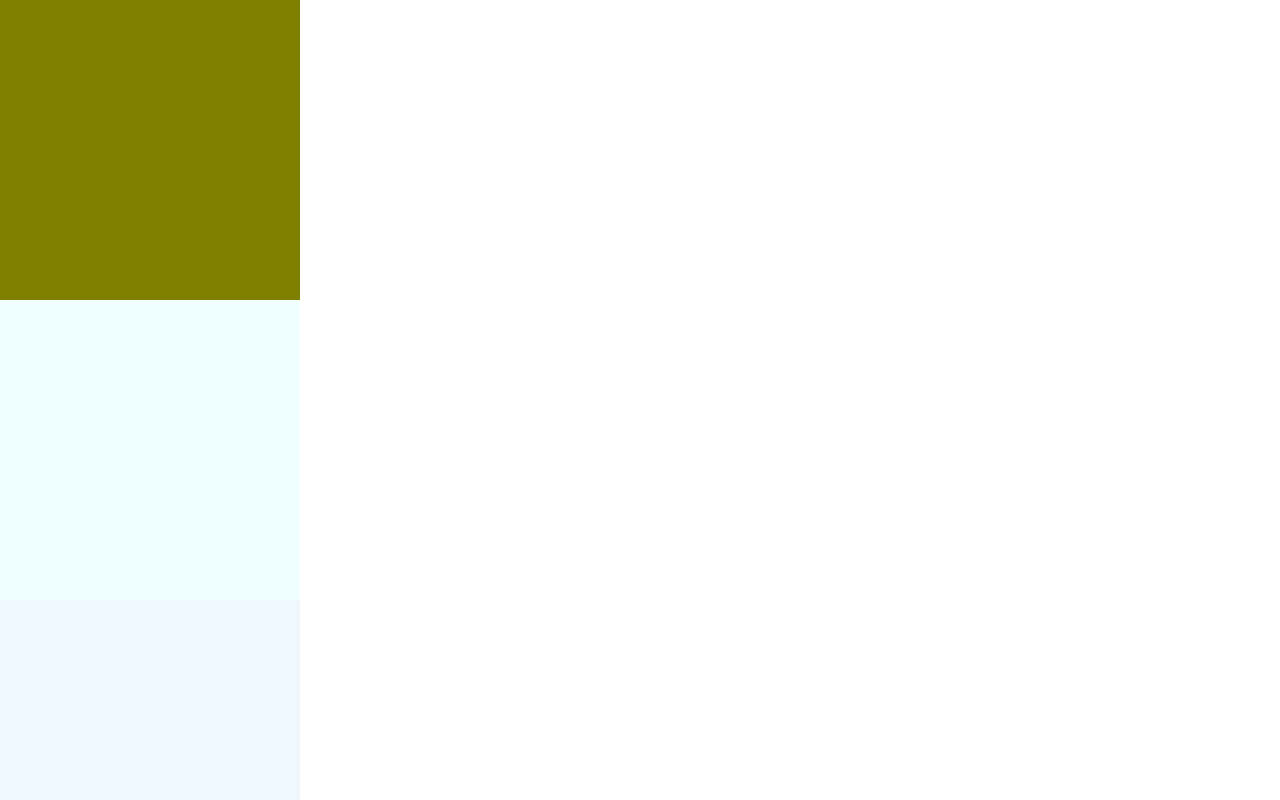
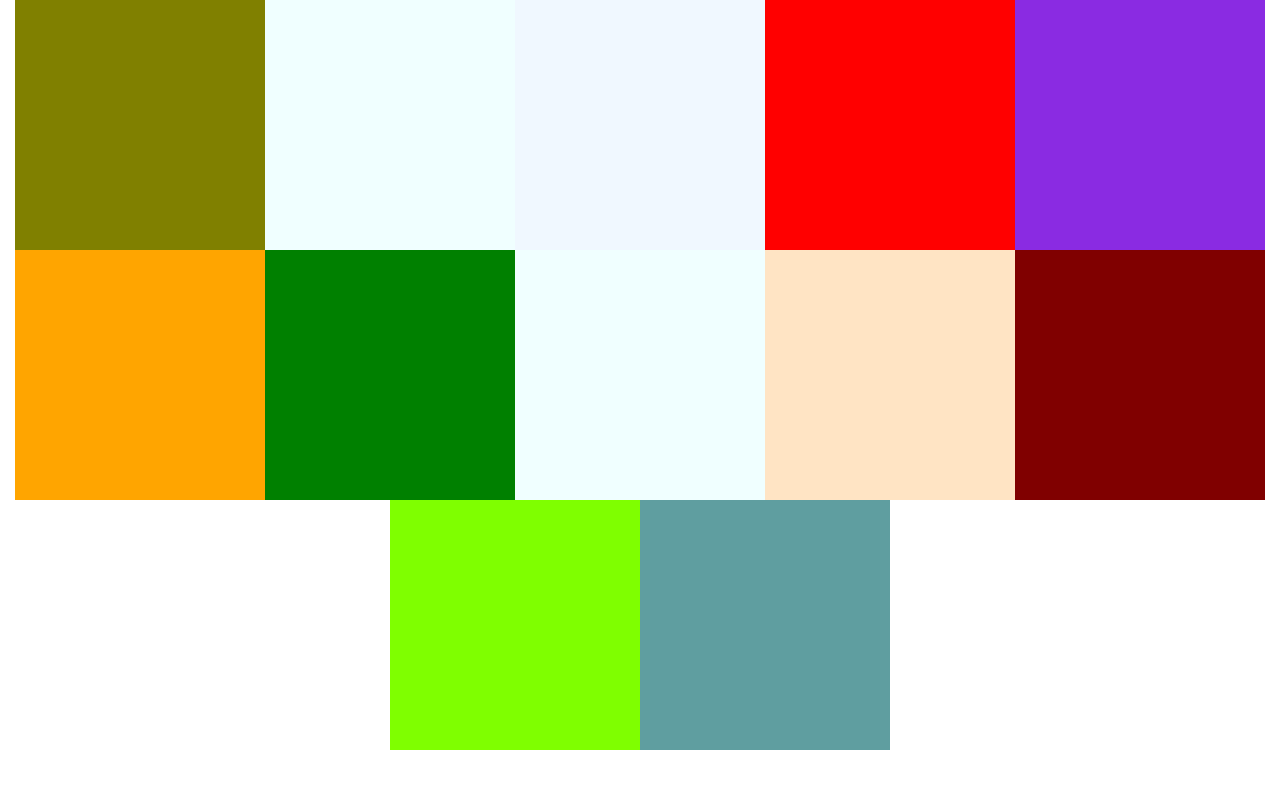
Before and after one commit to Salv4d/colorboxes, a React (Create React App) app: page / in a window 1280 px wide. Shown: the top 800 px of the page. Built offline with nearby package versions, Linux system fonts and the light colour scheme.

Commit message:
add flexbox to manage colorgrid

```diff
--- a/src/ColorBox.css
+++ b/src/ColorBox.css
@@ -1,4 +1,4 @@
 .ColorBox {
-  width: 300px;
-  height: 300px;
+  width: 250px;
+  height: 250px;
 }
--- a/src/RandomColorGrid.css
+++ b/src/RandomColorGrid.css
@@ -0,0 +1,7 @@
+.RandomColorGrid {
+  display: flex;
+  flex-direction: row;
+  justify-content: center;
+  align-items: center;
+  flex-wrap: wrap;
+}
```
